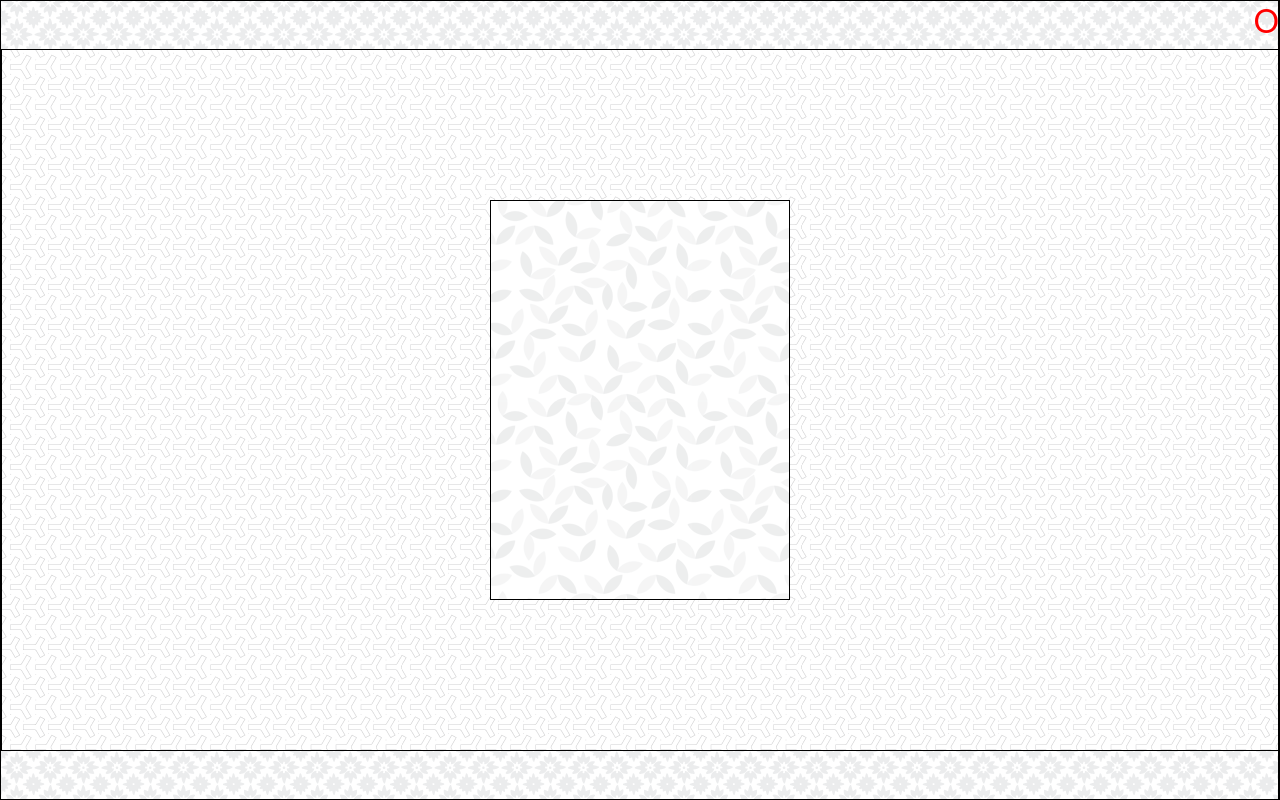
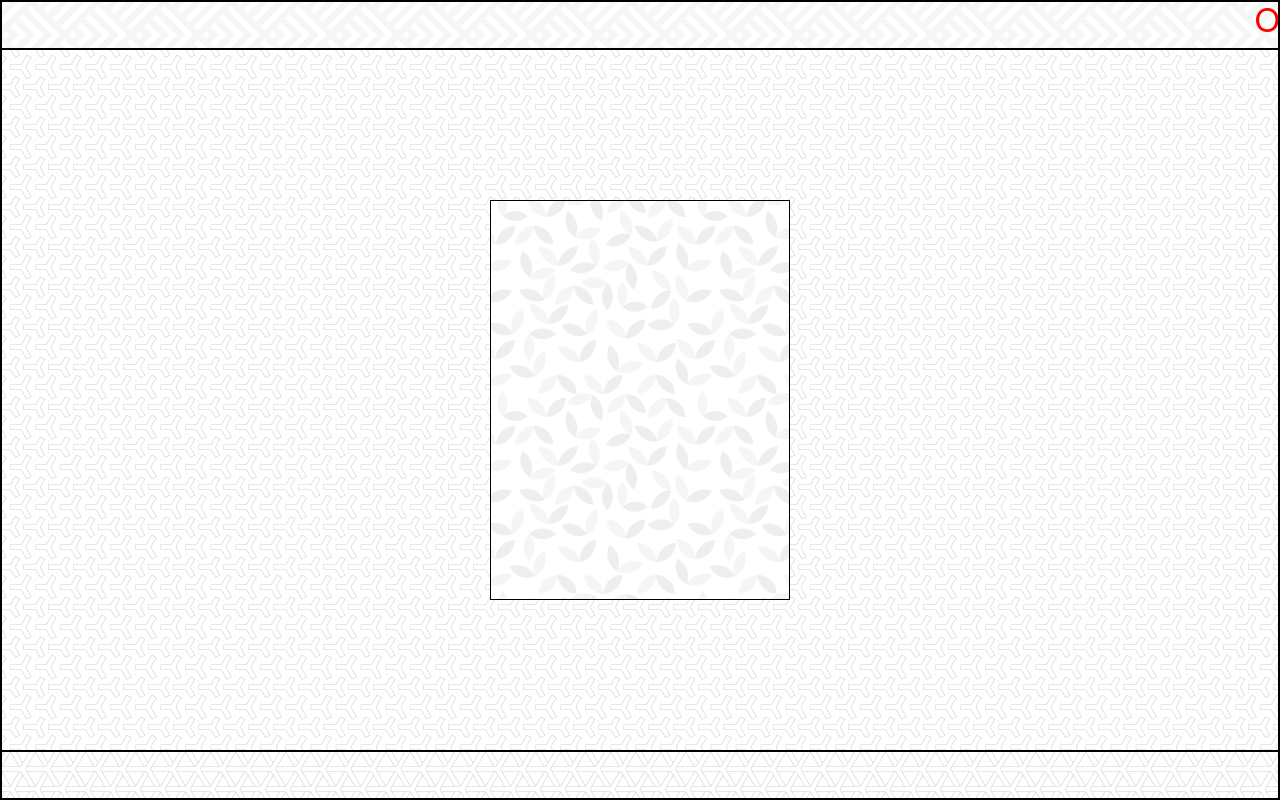
Before and after one commit to trevorbehnke/playGround2, a plain HTML site: page index.html in a window 1280 px wide. Drawn offline with Linux system fonts and the light colour scheme.

Commit message:
+patterns && nav position

```diff
--- a/index.html
+++ b/index.html
@@ -40,31 +40,21 @@
       }
       #main {
         height: 100%;
-        width: 100%;
-        position: fixed;
-        /* z-index: 1; */
-        top: 0;
-        right: 0;
         background: url("./patterns/2.png");
         border: black 1px solid;
-        /* overflow-x: hidden; */
-        display: flex;
-        flex-direction: column;
-        text-align: center;
-        align-items: center;
-        justify-content: space-around;
-        /* padding-top: 6vh; */
-        /* padding-bottom: 6vh; */
+        /* background-size: 100%; */
+        /* background-size: cover; */
+        /* background-attachment: fixed; */
       }
       #header {
         background: url("./patterns/3.png");
         border: black 1px solid;
-        /* height: 6%; */
+        height: 6%;
       }
       #footer {
         background: url("./patterns/4.png");
         border: black 1px solid;
-        /* height: 6%; */
+        height: 6%;
         /* position: fixed; */
         /* bottom: 0px; */
       }
@@ -132,12 +122,12 @@
       <a href="#">Contact</a>
     </div>
     <div id="main">
-      <!-- <header id="header"></header> -->
+      <header id="header"></header>
       <div class="container">
         <span id="toggler">O</span>
         <div class="box-1"></div>
       </div>
-      <!-- <footer id="footer"></footer> -->
+      <footer id="footer"></footer>
     </div>
     <script>
       const toggler = document.querySelector("#toggler");
```
